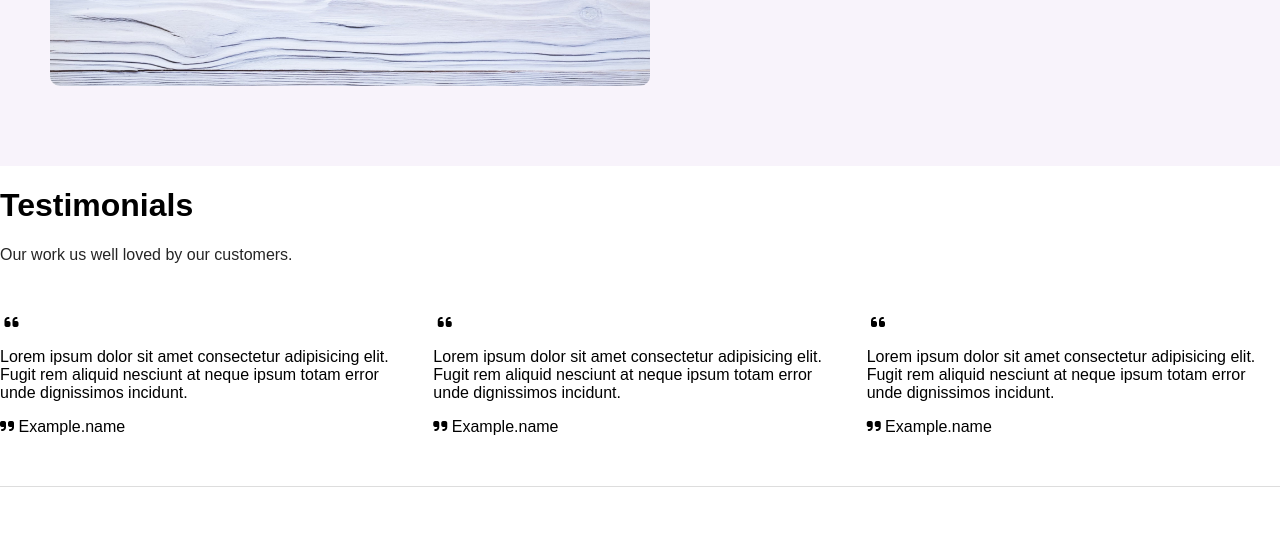
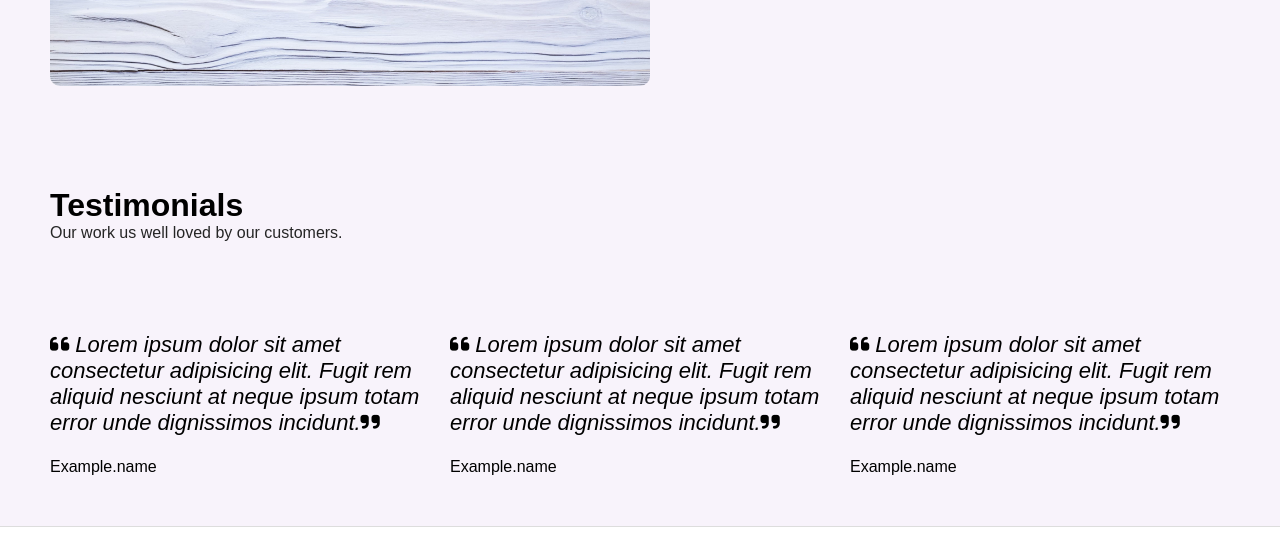
Before and after one commit to Samibirhanu/Ertale-Aluminium-website, a plain HTML site: page service.html in a window 1280 px wide. Shown: the part 2173-2707 px from the top of the page. Drawn offline with Linux system fonts and the light colour scheme; a web font is replaced by a local one.

Commit message:
Edit testimonials section
align it with index page testimoniy section

```diff
--- a/service.html
+++ b/service.html
@@ -84,36 +84,32 @@
             </div>
         </div>
        <!-- testimonials start here-->
-        <h1>Testimonials</h1>
+       <div class="testimony-section">
+            <h1 class="testimony-heading">Testimonials</h1>
             <h4 class="subtitle">Our work us well loved by our customers.</h4>
-
             <div class="testimony-cards">
                 <div class="card-1">
                     <img src="" alt="" class="testimoniy-person-image">
-                <i class="fas fa-quote-left"></i>
-                <p>Lorem ipsum dolor sit amet consectetur adipisicing elit.
+                    <p class="testimony-text"><i class="fas fa-quote-left"></i> Lorem ipsum dolor sit amet consectetur adipisicing elit.
                         Fugit rem aliquid nesciunt at neque ipsum totam error
-                    unde dignissimos incidunt.</p>
-                    <i class="fas fa-quote-right"></i>
+                        unde dignissimos incidunt.<i class="fas fa-quote-right"></i></p>
                     <span>Example.name</span>
                 </div>
                 <div class="card-2">
                     <img src="" alt="" class="testimoniy-person-image">
-                <i class="fas fa-quote-left"></i>
-                <p>Lorem ipsum dolor sit amet consectetur adipisicing elit.
+                    <p class="testimony-text"><i class="fas fa-quote-left"></i> Lorem ipsum dolor sit amet consectetur adipisicing elit.
                         Fugit rem aliquid nesciunt at neque ipsum totam error
-                    unde dignissimos incidunt.</p>
-                    <i class="fas fa-quote-right"></i>
+                        unde dignissimos incidunt.<i class="fas fa-quote-right"></i></p>
                     <span>Example.name</span>
                 </div>
                 <div class="card-3">
                     <img src="" alt="" class="testimoniy-person-image">
-                <i class="fas fa-quote-left"></i>
-                <p>Lorem ipsum dolor sit amet consectetur adipisicing elit.
+                    <p class="testimony-text"> <i class="fas fa-quote-left"></i> Lorem ipsum dolor sit amet consectetur adipisicing elit.
                         Fugit rem aliquid nesciunt at neque ipsum totam error
-                    unde dignissimos incidunt.</p>
-                    <i class="fas fa-quote-right"></i>
+                        unde dignissimos incidunt.<i class="fas fa-quote-right"></i></p>
                     <span>Example.name</span>
+                </div>
+
             </div>
         </div>
         <!-- footer starts here-->
```
Lines whose indentation alone changed are shown as unchanged.
